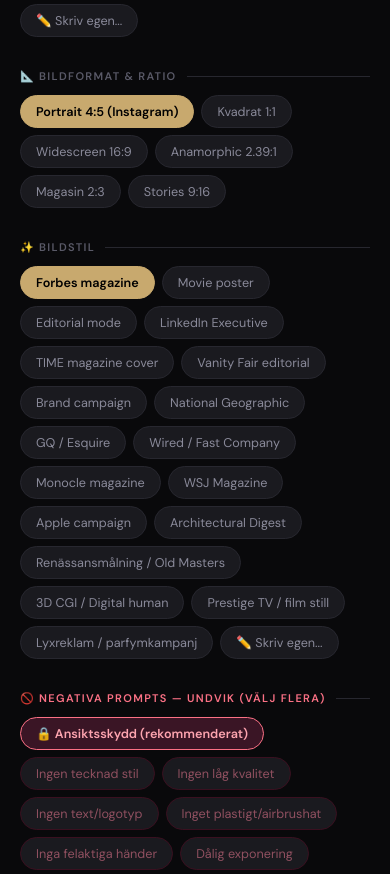
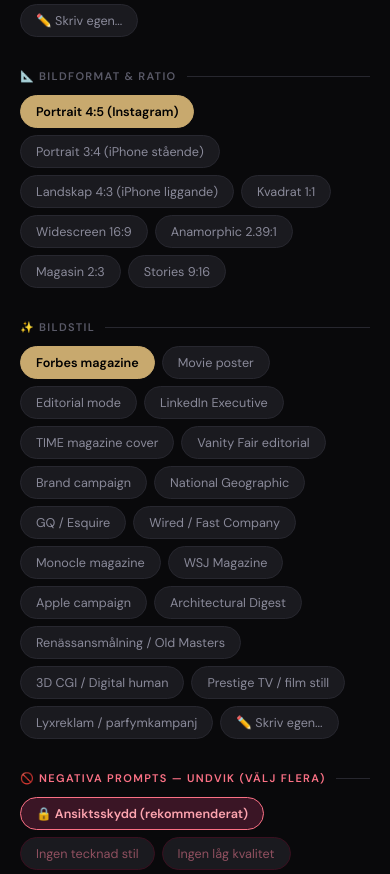
Before and after one commit to emillofkvist/ImagePromptBuilder, a plain HTML site: page index.html in a window 390 px wide. Shown: the part 3540-4414 px from the top of the page. Drawn offline with Linux system fonts and the light colour scheme.

Commit message:
Add iPhone 3:4 and 4:3 aspect ratios

```diff
--- a/index.html
+++ b/index.html
@@ -536,6 +536,8 @@
     <div class="section-label">📐 Bildformat &amp; ratio</div>
     <div class="chips" id="chips-ratio">
       <div class="chip active" data-val="portrait orientation 4:5 ratio, optimised for Instagram and social media">Portrait 4:5 (Instagram)</div>
+      <div class="chip" data-val="portrait orientation 3:4 ratio, standard iPhone photo format held vertically, natural and familiar proportions">Portrait 3:4 (iPhone stående)</div>
+      <div class="chip" data-val="landscape orientation 4:3 ratio, standard iPhone photo format held horizontally, wide and natural proportions">Landskap 4:3 (iPhone liggande)</div>
       <div class="chip" data-val="square format 1:1, balanced and impactful composition">Kvadrat 1:1</div>
       <div class="chip" data-val="widescreen 16:9 cinematic format, landscape orientation, epic scale and grandeur">Widescreen 16:9</div>
       <div class="chip" data-val="ultra-wide cinematic 2.39:1 anamorphic format, movie-screen proportions, epic atmosphere">Anamorphic 2.39:1</div>
```
